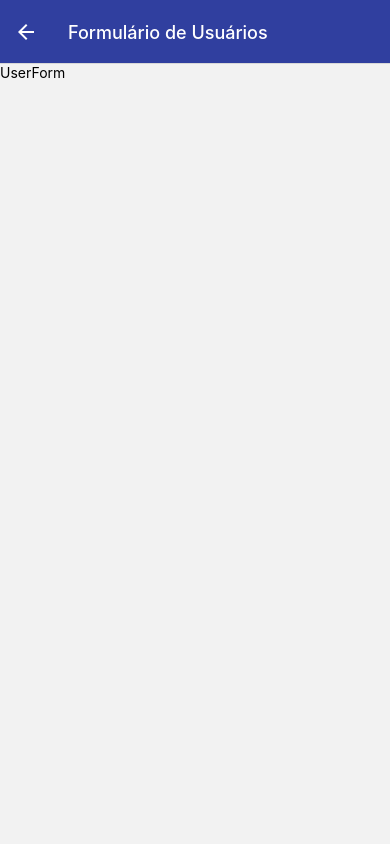
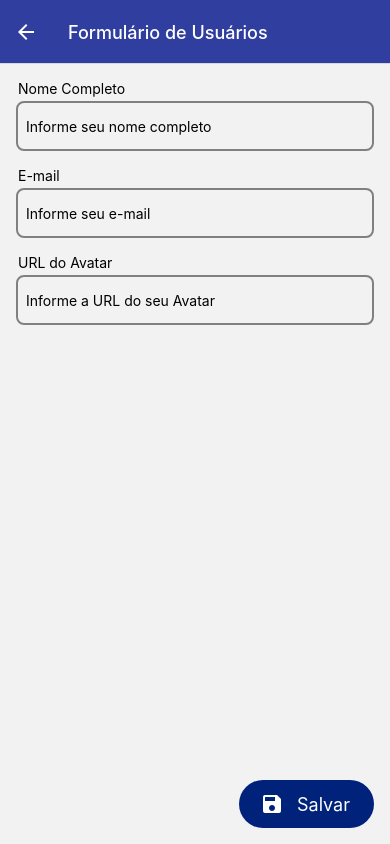
Before and after one commit to duduCMT/React-Native-CRUD-Redux, a React Native app: screen /UserForm in a window 390 px wide. Built offline with nearby package versions, Linux system fonts and the light colour scheme.

Commit message:
Layout base do formulario de cadastro implementado

```diff
--- a/src/views/UserForm.js
+++ b/src/views/UserForm.js
@@ -1,8 +1,66 @@
-import React from 'react'
-import { Text } from 'react-native'
+import React, {useState} from 'react'
+import { View, Text, TextInput, StyleSheet } from 'react-native'
+import { FAB } from 'react-native-elements'
 
-export default function UserForm(){
+export default function UserForm({route, navigation}){
+  const [user, setUser] = useState(route.params ? route.params : {})
+
   return (
-    <Text>UserForm</Text>
+    <View style={styles.form}>
+      <Text style={styles.label}>Nome Completo</Text>
+      <TextInput
+        style={styles.input}
+        onChangeText={name => setUser({...user, name})}
+        placeholder='Informe seu nome completo'
+        value={user.name}
+      />
+
+      <Text style={styles.label}>E-mail</Text>
+      <TextInput
+        style={styles.input}
+        onChangeText={email => setUser({...user, email})}
+        placeholder='Informe seu e-mail'
+        value={user.email}
+      />
+
+      <Text style={styles.label}>URL do Avatar</Text>
+      <TextInput
+        style={styles.input}
+        onChangeText={avatarUrl => setUser({...user, avatarUrl})}
+        placeholder='Informe a URL do seu Avatar'
+        value={user.avatarUrl}
+      />
+
+      <FAB
+        title='Salvar'
+        placement="right"
+        icon={{ name: 'save', color: 'white' }}
+        color="#00227b"
+        onPress={() => {
+          navigation.goBack()
+        }}
+      />
+    </View>
   )
 }
+
+const styles = StyleSheet.create({
+  form: {
+    flex: 1,
+    padding: 16,
+  },
+  label: {
+    color: 'black',
+    marginBottom: 4,
+    paddingLeft: 2,
+    fontSize: 14,
+  },
+  input: {
+    height: 50,
+    borderColor: 'gray',
+    borderWidth: 2,
+    marginBottom: 16,
+    borderRadius: 8,
+    padding: 8,
+  }
+})
--- a/src/views/UserList.js
+++ b/src/views/UserList.js
@@ -1,6 +1,6 @@
 import React from 'react'
 import { View, FlatList, Alert } from 'react-native'
-import { Avatar, Button, Icon, ListItem } from 'react-native-elements'
+import { Avatar, Button, ListItem } from 'react-native-elements'
 import users from '../data/users'
 
 export default function UserList({ navigation }) {
@@ -18,7 +18,7 @@ export default function UserList({ navigation }) {
   function getUserItem({ item: user }) {
     return (
       <ListItem.Swipeable
-        onPress={() => navigation.navigate('UserForm')}
+        onPress={() => editUser(user)}
         key={user.id}
         bottomDivider
         leftContent={
```
